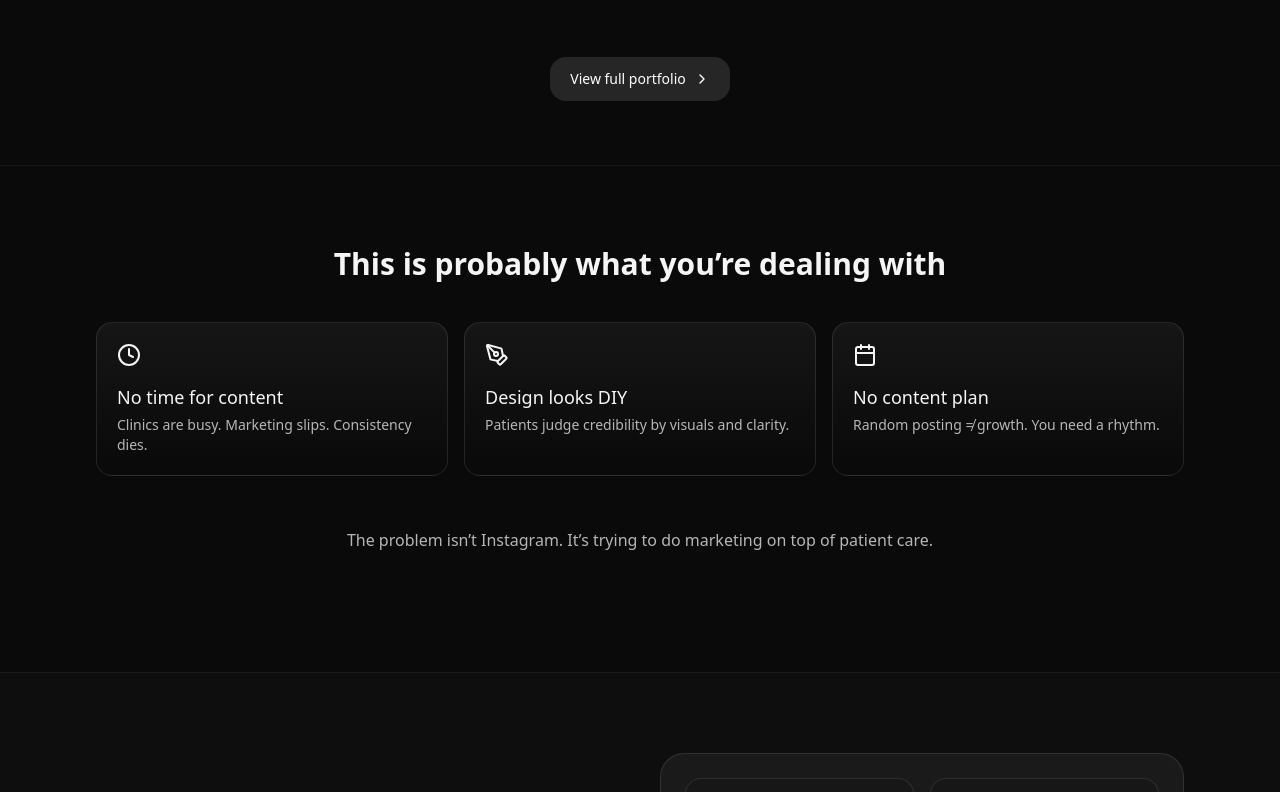
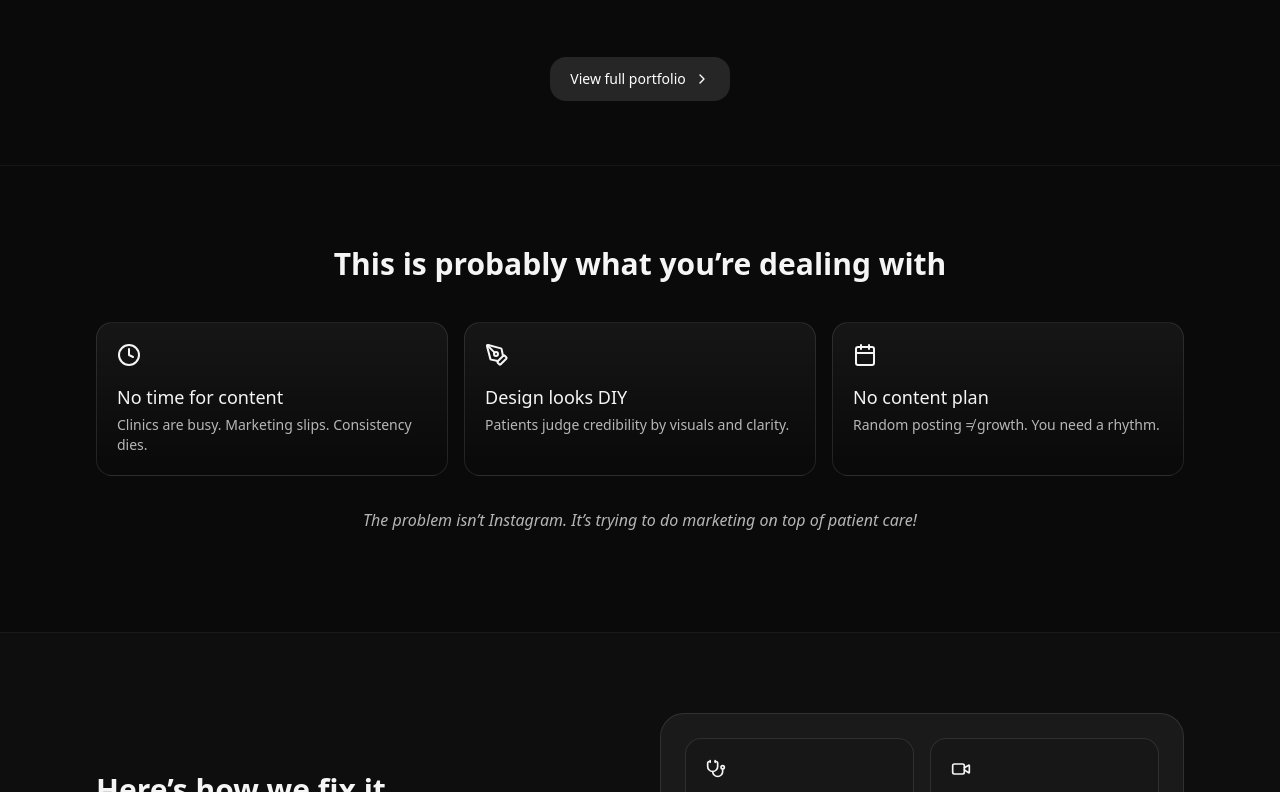
Before and after one commit to seundanjuma/med-landing-page, a React (Vite) app: page / in a window 1280 px wide. Shown: the part 1561-2353 px from the top of the page. Built offline with nearby package versions, Linux system fonts and the light colour scheme.

Commit message:
updated PainPoints section

```diff
--- a/src/MedicalIGLanding.jsx
+++ b/src/MedicalIGLanding.jsx
@@ -430,9 +430,9 @@ function PainPoints() {
             </div>
           ))}
         </div>
-        <p className="mx-auto mt-3 max-w-2xl text-center text-white/70 py-10">
-          The problem isn’t Instagram. It’s trying to do marketing on top of
-          patient care.
+        <p className="mx-auto mt-3 max-w-2xl text-center text-white/70 py-5">
+          <em>The problem isn’t Instagram. It’s trying to do marketing on top of
+          patient care!</em>
         </p>
       </Container>
     </section>
```
